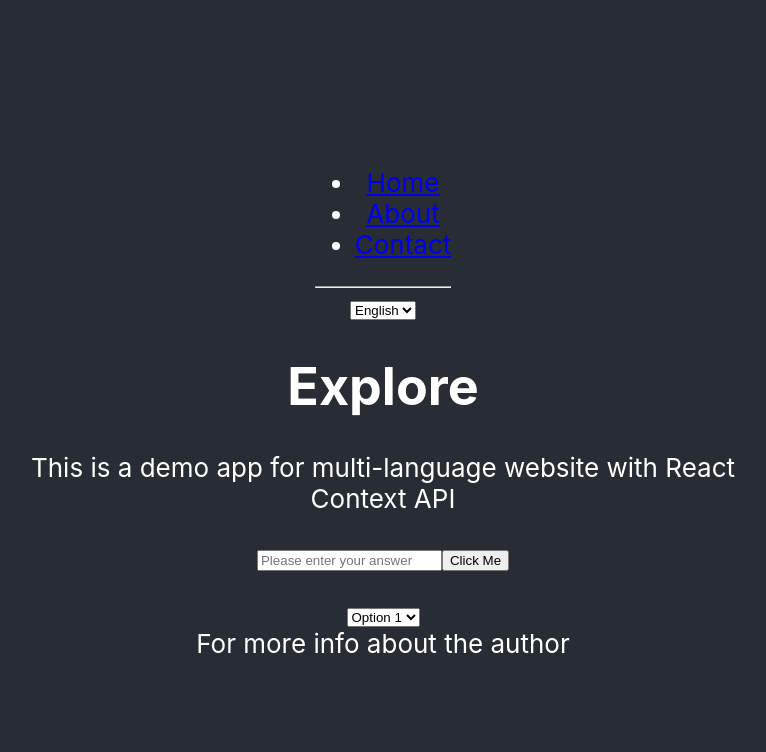
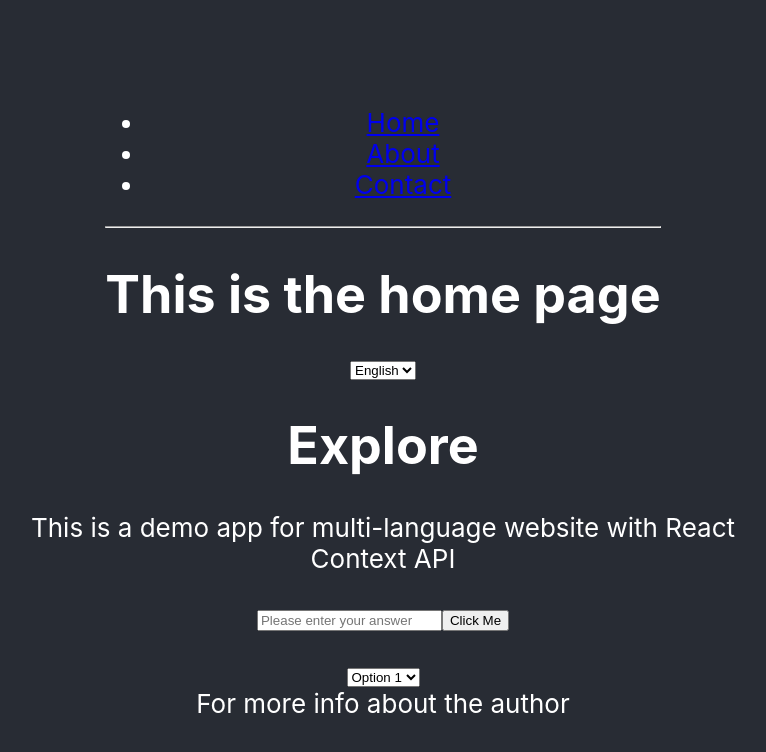
Before and after one commit to MarcinPietkiewicz/multilanguage-poc, a React (Create React App) app: page / in a window 1280 px wide. Shown: the top 752 px of the page, without its empty margins (257-1023 px from the left). Built offline with nearby package versions, Linux system fonts and the light colour scheme.

Commit message:
Home element content now renders upon first page load

```diff
--- a/src/App.js
+++ b/src/App.js
@@ -15,8 +15,8 @@
       <div className="App">
         <header className="App-header">
           <Routes>
-            <Route path="/" element={<Layout />}>
-              <Route path="home" element={<Home />} />
+            <Route path="/"  element={<Layout />}>
+              <Route index element={<Home />} />
               <Route path="about" element={<About />} />
               <Route path="contact" element={<Contact />} />
               <Route path="*" element={<NoMatch />} />
```
